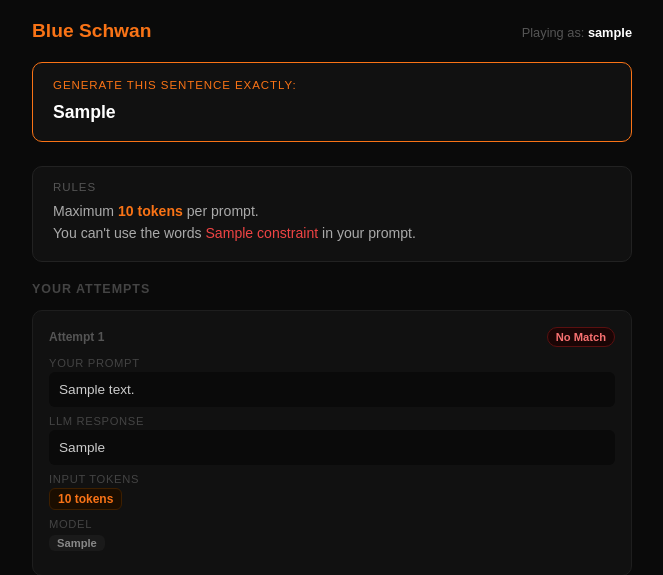
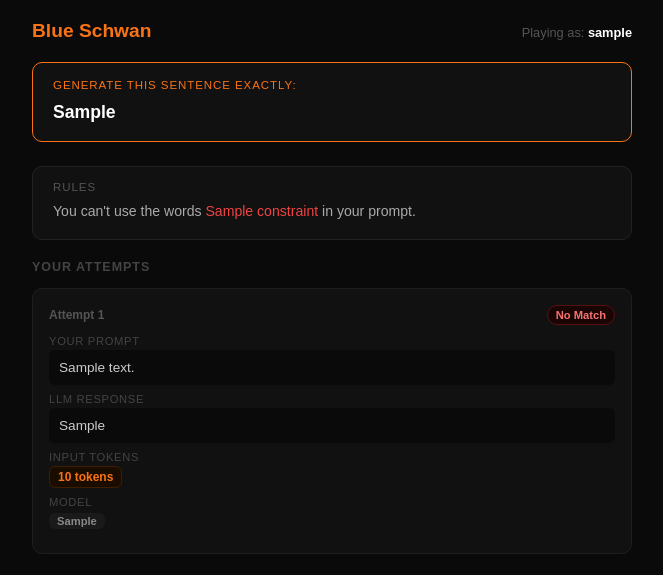
Before and after one commit to bibinsees/blue_swan, a FastAPI app: template templates/game.html in a window 1280 px wide. Shown: the top 575 px of the page, without its empty margins (308-971 px from the left). Run offline with FastAPI, Linux system fonts and the light colour scheme; the template is opened without the code that fills it: most values are stand-ins (such as "Sample title", 1, 10 or a date in 2020); parts of the project's set-up code (start-up, migrations or seed data) failed here and were passed over.

Commit message:
removed max token displaying in rules

```diff
--- a/templates/game.html
+++ b/templates/game.html
@@ -256,17 +256,14 @@
     <div class="sentence">{{ target_sentence }}</div>
   </div>
 
+  {% if constraints %}
   <div class="rules-box">
     <div class="rules-label">Rules</div>
     <div class="rules-line">
-      Maximum <strong>{{ max_input_tokens }} tokens</strong> per prompt.
-    </div>
-    {% if constraints %}
-    <div class="rules-line">
       You can't use the words <span class="banned">{{ constraints | join(', ') }}</span> in your prompt.
     </div>
-    {% endif %}
   </div>
+  {% endif %}
 
   <div class="attempts-section">
     <h2>Your Attempts</h2>
```
